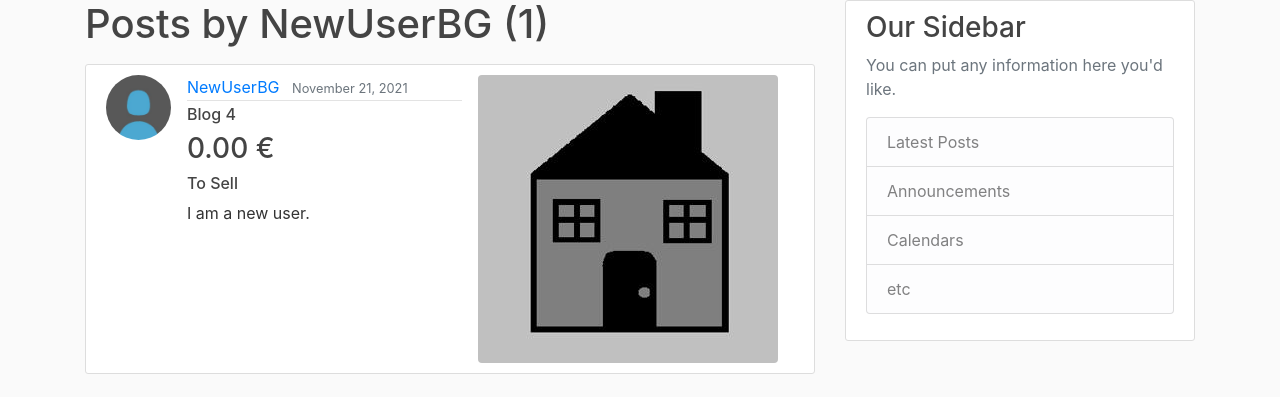
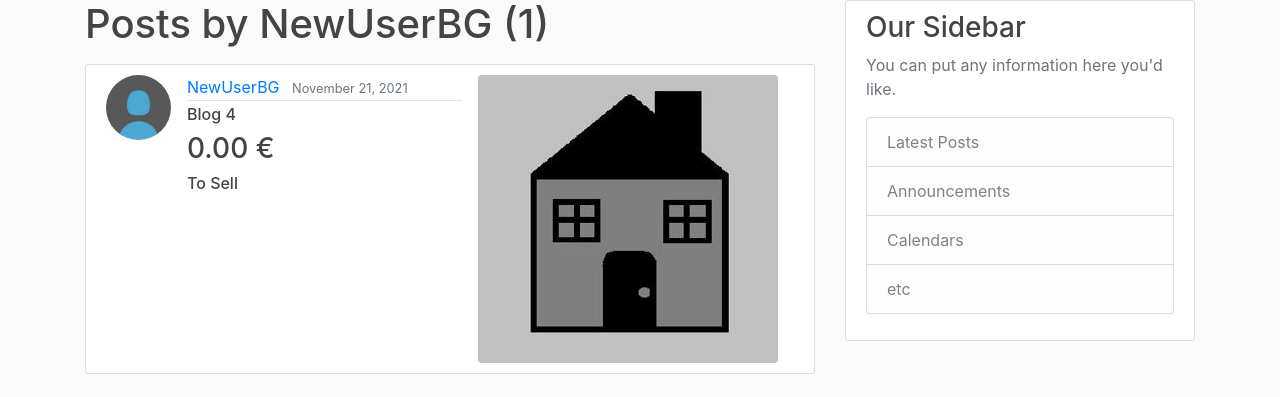
Before and after one commit to SanDiego1809/Projet-Web2, a Django app: a page that uses Projet/my_project/blog/templates/blog/user_posts.html in a window 1280 px wide. Shown: the part 80-477 px from the top of the page. Run offline with Django 3.2, Linux system fonts and the light colour scheme; data comes from the database, SQL or seed files in the repository; some libraries are stand-ins or nearby versions.

Commit message:
suppression du content hors "post_detail"

```diff
--- a/Projet/my_project/blog/templates/blog/home.html
+++ b/Projet/my_project/blog/templates/blog/home.html
@@ -22,7 +22,6 @@
                 <!-- post.id sert à identier la pk (voir urls.py -> urlpatterns) -->
                 <h3 class="article-content">{{ post.price }} €</h3>
                 <h6 class="article-content">{{ post.get_sell_rent_display }}</h6>
-                <p class="article-content">{{ post.content }}</p>
             </div>
             <img class="rounded float-left ml-3 mr-3" src="{{ post.image.url }}">
         </article>
--- a/Projet/my_project/blog/templates/blog/user_posts.html
+++ b/Projet/my_project/blog/templates/blog/user_posts.html
@@ -19,7 +19,6 @@
                 <!-- post.id sert à identier la pk (voir urls.py -> urlpatterns) -->
                  <h3 class="article-content">{{ post.price }} € </h3>
                 <h6 class="article-content">{{ post.get_sell_rent_display }}</h6>
-                <p class="article-content">{{ post.content }}</p>
             </div>
             <img class="rounded float-left ml-3 mr-3" src="{{ post.image.url }}">
         </article>
```
